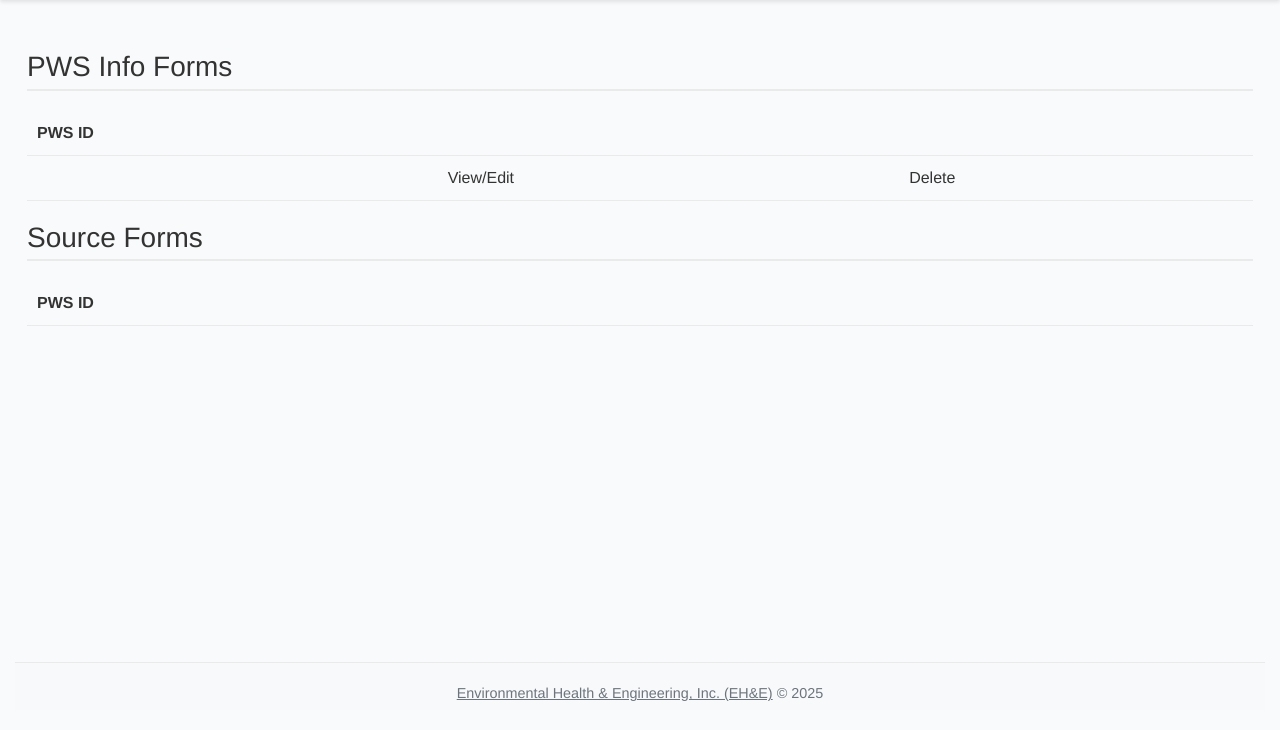
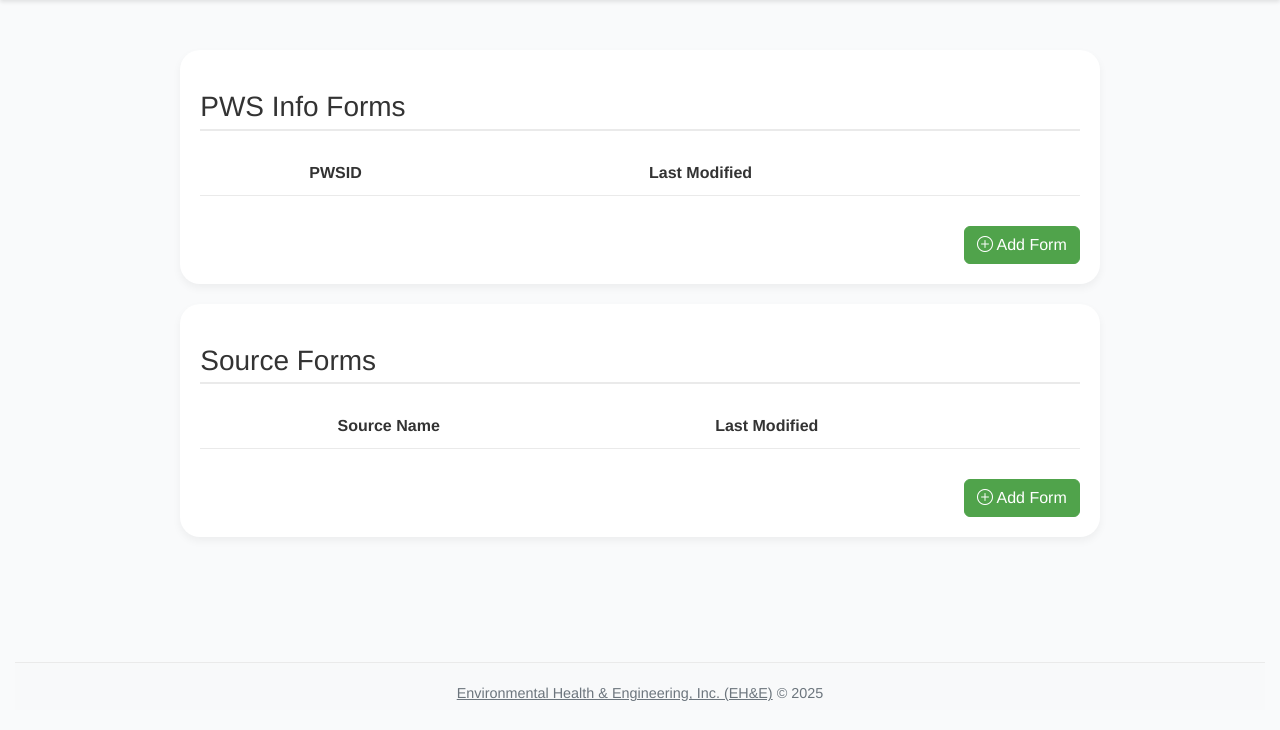
Before and after one commit to jfontaine-ehe/26863-user-updates, a Django app: page /landing_page/ in a window 1280 px wide. Shown: the part 70-800 px from the top of the page. Run offline with Django 5.2, Linux system fonts and the light colour scheme; a user stored in the database is signed in; tables that the repository leaves empty hold one stand-in row (values such as "Sample post"); lists and menus that the app fills with data are empty; some libraries are stand-ins or nearby versions.

Commit message:
building new landing page for phase2 clients, consisting of CRUD ability for pws-form and source-forms

```diff
--- a/clientUpdates/clientUpdates/models.py
+++ b/clientUpdates/clientUpdates/models.py
@@ -878,6 +878,7 @@ class pwsInfo(models.Model):
     pfas_detected_05152024 = models.TextField(blank=True, null=True)
     eurofins_auth = models.TextField(blank=True, null=True)
     comments = models.TextField(blank=True, null=True)
+    timestamp = models.DateTimeField(blank=True, null=True)
 
     class Meta:
         managed = True
--- a/clientUpdates/clientUpdates/static/css/styles.css
+++ b/clientUpdates/clientUpdates/static/css/styles.css
@@ -433,3 +433,16 @@ td::before {
     display: block;
 
 }
+
+.flex-center{
+
+    display:flex;
+    justify-content:space-between;
+
+}
+
+.td-no-border {
+
+    border :none;
+
+}
--- a/clientUpdates/clientUpdates/templates/phase2_landing_page.html
+++ b/clientUpdates/clientUpdates/templates/phase2_landing_page.html
@@ -33,46 +33,76 @@
 
 {% block content %}
 
-<div>
+<div class="card-alt" style="box-shadow: 0 4px 8px rgba(0, 0, 0, 0.05); width:75%; margin:20px auto;">
     <h3>PWS Info Forms</h3>
     <table>
         <thead>
             <tr>
-                <th>PWS ID</th>
-                <th></th>
-                <th></th>
+                <th class="text-center">PWSID</th>
+                <th class="text-center">Last Modified</th>
+                <th class="text-center"></th>
+                <th class="text-center"></th>
             </tr>
         </thead>
         <tbody>
-            <tr>
-                <td>{{pwsGenInfo.pwsid}}</td>
-                <td>View/Edit</td>
-                <td>Delete</td>
+            {% for record in pwsGenInfo %}
+            <tr style="border-bottom: 1px solid #eaeaea;">
+                <td class="text-center td-no-border" style="display:flex; font-size:1.25rem; align-items:center;">
+                    <i style="width:100%;">{{record.pwsid}}</i>
+                </td>
+                <td class="text-center td-no-border">
+                    {{record.timestamp}}
+                </td>
+                <td class="text-center td-no-border">
+                    <a type="button" class="btn btn-warning" href="{% url 'pws-info-edit' pwsid=record.pwsid %}">
+                        <b class="bi bi-pencil">
+                            View or Edit Form
+                        </b>
+                    </a>
+                </td>
+                <td class="text-center td-no-border">
+                    <button type="button" class="btn btn-danger">
+                        <b class="bi bi-trash" style="color:#e3d8d8;">  Delete Form</b>
+                    </button>
+                </td>
             </tr>
+            {% endfor %}
         </tbody>
     </table>
+    <div style="display:flex; justify-content:flex-end;">
+        <a type="button" class="btn btn-primary" style="border-color:#50a34b; background-color:#50a34b; margin-top:30px;" href="{% url 'pws-info-create' %}">
+            <p class="bi bi-plus-circle" style="margin:0;">  Add Form</p>
+        </a>
+    </div>
 </div>
 
-<div>
+<div class="card-alt" style="box-shadow: 0 4px 8px rgba(0, 0, 0, 0.05); width:75%; margin:20px auto;">
     <h3>Source Forms</h3>
     <table>
         <thead>
             <tr>
-                <th>PWS ID</th>
-                <th></th>
-                <th></th>
+                <th class="text-center">Source Name</th>
+                <th class="text-center">Last Modified</th>
+                <th class="text-center"></th>
+                <th class="text-center"></th>
             </tr>
         </thead>
         <tbody>
         {% for record in sourceGenInfo %}
             <tr>
-                <td>{{sourceGenInfo.source_name}}</td>
-                <td>View/Edit</td>
+                <td>{{record.source_name}}</td>
+                <td><p>{{record.timestamp}}</p></td>
+                <td><i class="bi bi-pencil">Edit</i></td>
                 <td>Delete</td>
             </tr>
         {% endfor %}
         </tbody>
     </table>
+    <div style="display:flex; justify-content:flex-end;">
+        <a type="button" class="btn btn-primary" style="border-color:#50a34b; background-color:#50a34b; margin-top:30px;" href="{% url 'source-form-create' %}">
+            <p class="bi bi-plus-circle" style="margin:0;">  Add Form</p>
+        </a>
+    </div>
 </div>
 
 
--- a/clientUpdates/clientUpdates/views.py
+++ b/clientUpdates/clientUpdates/views.py
@@ -208,6 +208,7 @@ def payment_details(request):
 
 
 @login_required
+@never_cache
 def landing_page(request):
 
     pwsid = request.user.username
@@ -665,6 +666,7 @@ def pwsInfoCreate(request):
                 instance = form.save(commit=False)
                 instance.pwsid = pwsid
                 instance.pws_name = pws_name
+                instance.timestamp = timezone.now()
                 instance.save()
                 return render(request, 'form_success.html')
             except Exception as e:
@@ -691,6 +693,7 @@ def pwsInfoEdit(request, pwsid):
                 instance = form.save(commit=False)
                 instance.pwsid = pwsid
                 instance.pws_name = pws_name
+                instance.timestamp = timezone.now()
                 instance.save()
                 return render(request, 'form_success.html')
             except Exception as e:
```
